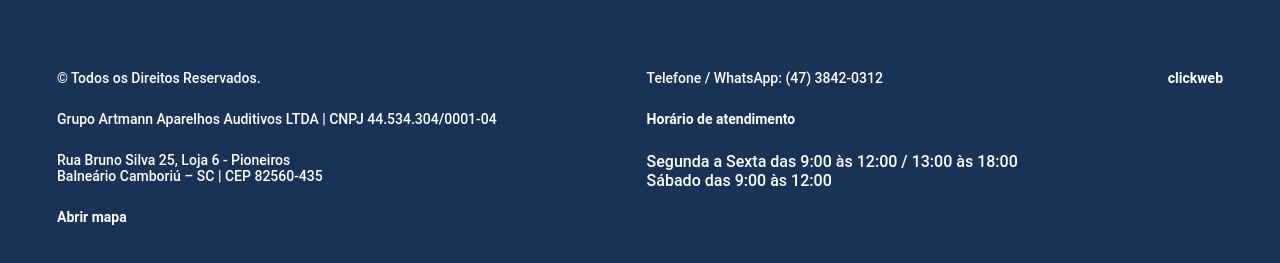
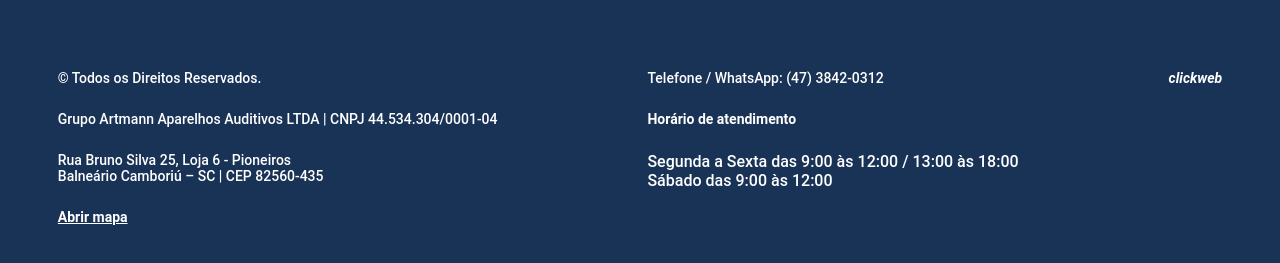
Before and after one commit to brnmilano/Artmann, a React (Create React App) app: page / in a window 1280 px wide. Shown: the part 4619-4882 px from the top of the page. Built offline with nearby package versions, Linux system fonts and the light colour scheme.

Commit message:
Ajustes no Props do componente Text

```diff
--- a/src/Components/Text/index.js
+++ b/src/Components/Text/index.js
@@ -6,6 +6,8 @@ export default function Text({
   fontSize = 16,
   fontWeight = 500,
   alignItems,
+  fontStyle = "normal",
+  textDecoration = "none",
 }) {
   return (
     <div
@@ -15,6 +17,8 @@ export default function Text({
         fontSize,
         fontWeight,
         alignItems,
+        fontStyle,
+        textDecoration,
       }}
     >
       {children}
```
